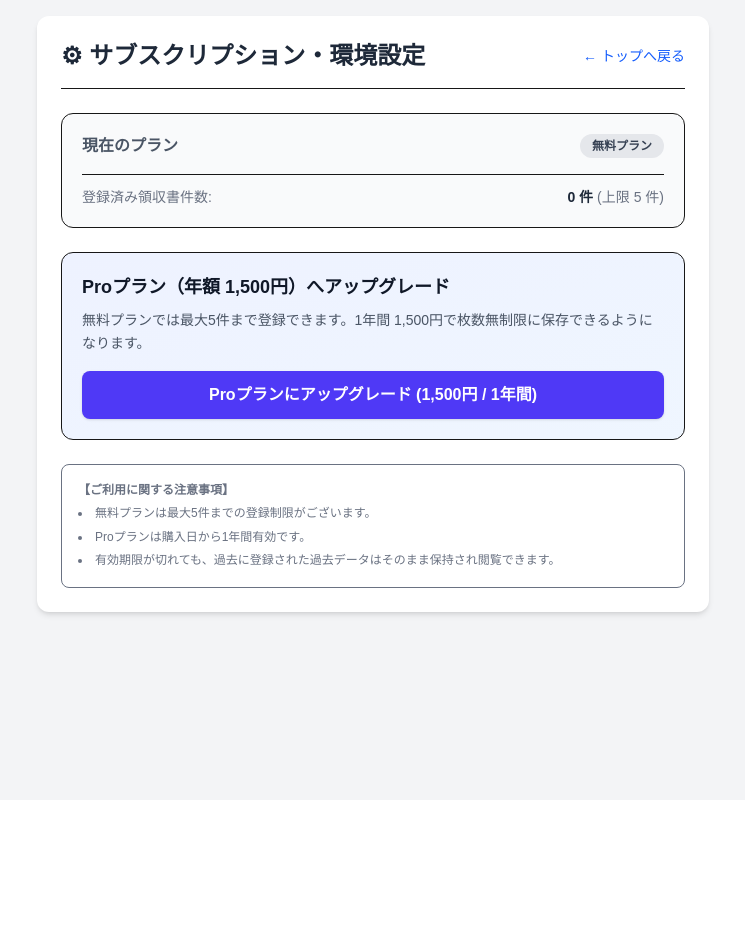
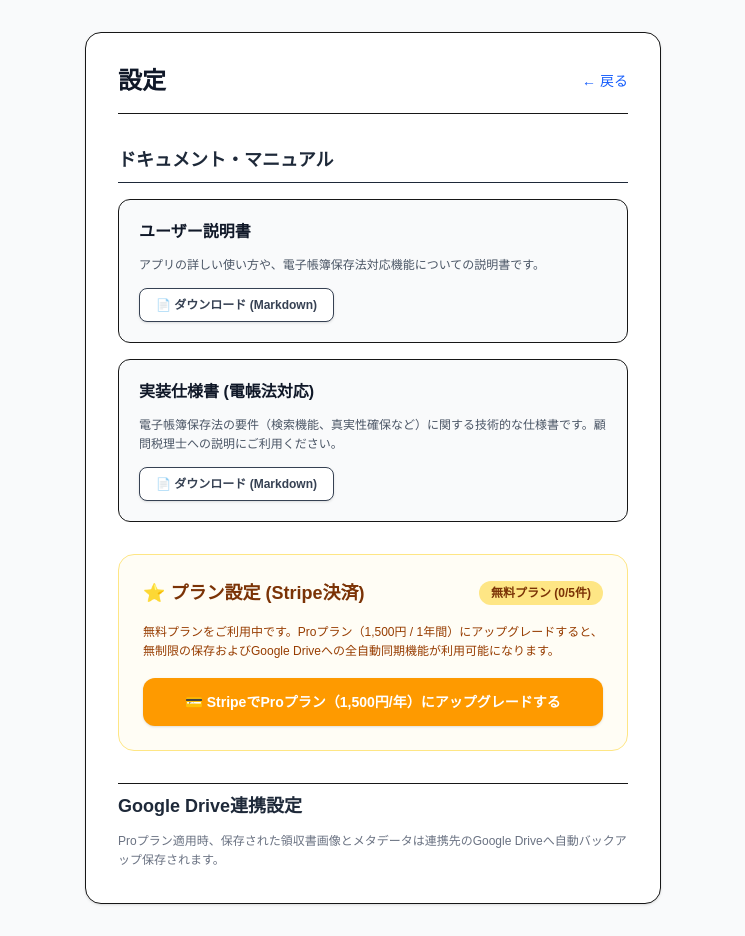
Before and after one commit to tecnocare8-dot/digitalrecieptdatebase, a Next.js app: page /settings in a window 1280 px wide. Shown: the whole page, without its empty margins (267-1012 px from the left). Before the commit the page ends 800 px from the top, so only its background shows below. Built offline with nearby package versions, Linux system fonts and the light colour scheme; no server answers; the database is empty.

Commit message:
Update settings UI to match manual/drive layout and correct pricing to 1,500 JPY/year

```diff
--- a/app/settings/page.tsx
+++ b/app/settings/page.tsx
@@ -74,123 +74,124 @@
 
   if (loading) {
     return (
-      <main className="min-h-screen bg-gray-100 p-6 flex justify-center items-center">
+      <main className="min-h-screen bg-gray-50 p-6 flex justify-center items-center">
         <div className="text-gray-600 font-medium">設定情報を読み込み中...</div>
       </main>
     );
   }
 
   return (
-    <main className="min-h-screen bg-gray-100 p-4">
-      <div className="max-w-md mx-auto bg-white rounded-xl shadow-md overflow-hidden md:max-w-2xl p-6">
-        <div className="flex justify-between items-center mb-6 border-b pb-4">
-          <h1 className="text-2xl font-bold text-gray-800">⚙ サブスクリプション・環境設定</h1>
-          <Link href="/" className="text-sm text-blue-600 hover:underline">
-            ← トップへ戻る
+    <main className="min-h-screen bg-gray-50 p-4 md:p-8">
+      <div className="max-w-xl mx-auto bg-white rounded-2xl shadow-sm border p-6 md:p-8 space-y-8">
+
+        {/* Header */}
+        <div className="flex justify-between items-center pb-4 border-b">
+          <h1 className="text-2xl font-bold text-gray-900">設定</h1>
+          <Link href="/" className="text-sm font-medium text-blue-600 hover:text-blue-800">
+            ← 戻る
           </Link>
         </div>
 
         {message && (
-          <div className="mb-6 p-4 rounded-lg bg-blue-50 text-blue-800 font-medium border border-blue-200">
+          <div className="p-4 rounded-xl bg-blue-50 text-blue-800 font-medium border border-blue-200">
             {message}
           </div>
         )}
 
         {errorMessage && (
-          <div className="mb-6 p-4 rounded-lg bg-red-50 text-red-800 font-medium border border-red-300 flex flex-col gap-1">
+          <div className="p-4 rounded-xl bg-red-50 text-red-800 font-medium border border-red-300 flex flex-col gap-1">
             <span className="font-bold text-red-900">⚠️ 決済開始エラー:</span>
             <span className="text-sm leading-relaxed">{errorMessage}</span>
           </div>
         )}
 
-        {/* Status Card */}
-        <div className="bg-gray-50 rounded-xl p-5 border mb-6">
-          <div className="flex items-center justify-between mb-4">
-            <span className="text-gray-600 font-semibold">現在のプラン</span>
+        {/* Section: Documents */}
+        <div className="space-y-4">
+          <h2 className="text-lg font-bold text-gray-800 border-b pb-2">ドキュメント・マニュアル</h2>
+
+          <div className="p-5 rounded-xl border bg-gray-50 space-y-3">
+            <h3 className="font-bold text-gray-900">ユーザー説明書</h3>
+            <p className="text-xs text-gray-600 leading-relaxed">
+              アプリの詳しい使い方や、電子帳簿保存法対応機能についての説明書です。
+            </p>
+            <a
+              href="/docs/user_manual.md"
+              download
+              className="inline-flex items-center gap-2 text-xs font-semibold px-4 py-2 bg-white border rounded-lg shadow-sm hover:bg-gray-100 text-gray-700"
+            >
+              📄 ダウンロード (Markdown)
+            </a>
+          </div>
+
+          <div className="p-5 rounded-xl border bg-gray-50 space-y-3">
+            <h3 className="font-bold text-gray-900">実装仕様書 (電帳法対応)</h3>
+            <p className="text-xs text-gray-600 leading-relaxed">
+              電子帳簿保存法の要件（検索機能、真実性確保など）に関する技術的な仕様書です。顧問税理士への説明にご利用ください。
+            </p>
+            <a
+              href="/docs/spec_manual.md"
+              download
+              className="inline-flex items-center gap-2 text-xs font-semibold px-4 py-2 bg-white border rounded-lg shadow-sm hover:bg-gray-100 text-gray-700"
+            >
+              📄 ダウンロード (Markdown)
+            </a>
+          </div>
+        </div>
+
+        {/* Section: Plan Settings */}
+        <div className="p-6 rounded-2xl border border-amber-200 bg-amber-50/50 space-y-4">
+          <div className="flex items-center justify-between">
+            <h2 className="text-lg font-bold text-amber-900 flex items-center gap-2">
+              ⭐ プラン設定 (Stripe決済)
+            </h2>
             {settings?.isPro ? (
-              <span className="bg-emerald-100 text-emerald-800 px-3 py-1 rounded-full text-xs font-bold flex items-center gap-1">
+              <span className="bg-emerald-100 text-emerald-800 text-xs px-3 py-1 rounded-full font-bold">
                 ⭐ Proプラン適用中
               </span>
             ) : settings?.isExpired ? (
-              <span className="bg-amber-100 text-amber-800 px-3 py-1 rounded-full text-xs font-bold flex items-center gap-1">
+              <span className="bg-red-100 text-red-800 text-xs px-3 py-1 rounded-full font-bold">
                 ⚠️ 有効期限切れ
               </span>
             ) : (
-              <span className="bg-gray-200 text-gray-700 px-3 py-1 rounded-full text-xs font-bold">
-                無料プラン
+              <span className="bg-amber-200 text-amber-900 text-xs px-3 py-1 rounded-full font-bold">
+                無料プラン ({settings?.receiptCount ?? 0}/5件)
               </span>
             )}
           </div>
 
-          <div className="space-y-3 text-sm border-t pt-3">
-            <div className="flex justify-between">
-              <span className="text-gray-500">登録済み領収書件数:</span>
-              <span className="font-bold text-gray-800">
-                {settings?.receiptCount ?? 0} 件
-                {!settings?.isPro && !settings?.isExpired && (
-                  <span className="text-gray-500 font-normal ml-1">
-                    (上限 {settings?.maxFreeReceipts ?? 5} 件)
-                  </span>
-                )}
-              </span>
-            </div>
+          <p className="text-xs text-amber-800 leading-relaxed">
+            {settings?.isPro
+              ? '現在Proプランをご利用中です。保存枚数無制限およびGoogle Driveへの自動保存をご利用いただけます。'
+              : settings?.isExpired
+              ? 'Proプランの有効期限（1年間）が経過したため新しい保存が制限されています。再購入（1,500円/年）いただくと再度保存が可能になります。'
+              : '無料プランをご利用中です。Proプラン（1,500円 / 1年間）にアップグレードすると、無制限の保存およびGoogle Driveへの全自動同期機能が利用可能になります。'}
+          </p>
 
-            {settings?.proExpiresAt && (
-              <div className="flex justify-between">
-                <span className="text-gray-500">Pro有効期限:</span>
-                <span className={`font-bold ${settings.isExpired ? 'text-red-600' : 'text-gray-800'}`}>
-                  {new Date(settings.proExpiresAt).toLocaleDateString('ja-JP')}
-                </span>
-              </div>
-            )}
-          </div>
-        </div>
-
-        {/* Upgrade / Renewal Action */}
-        <div className="border rounded-xl p-5 bg-gradient-to-br from-indigo-50 to-blue-50 mb-6">
-          <h2 className="text-lg font-bold text-gray-900 mb-2">
-            {settings?.isPro
-              ? 'Proプランのご利用中'
-              : settings?.isExpired
-              ? 'Proプランの有効期限が切れました'
-              : 'Proプラン（年額 1,500円）へアップグレード'}
-          </h2>
-          <p className="text-sm text-gray-600 mb-4 leading-relaxed">
-            {settings?.isPro ? (
-              '現在Proプランが適用されています。領収書の保存件数制限なしでご利用いただけます。'
-            ) : settings?.isExpired ? (
-              '登録日から1年が経過したため、新しい領収書の追加が制限されています。過去に登録したデータは引き続きそのまま閲覧・ダウンロードが可能です。新しく領収書を登録するには、再購入をお願いいたします。'
-            ) : (
-              '無料プランでは最大5件まで登録できます。1年間 1,500円で枚数無制限に保存できるようになります。'
-            )}
-          </p>
+          {settings?.proExpiresAt && (
+            <p className="text-xs font-semibold text-gray-600">
+              有効期限: {new Date(settings.proExpiresAt).toLocaleDateString('ja-JP')}
+            </p>
+          )}
 
           {(!settings?.isPro || settings?.isExpired) && (
             <button
               onClick={handleCheckout}
               disabled={checkoutLoading}
-              className="w-full py-3 px-4 bg-indigo-600 hover:bg-indigo-700 text-white font-bold rounded-lg shadow transition disabled:bg-gray-400 flex items-center justify-center gap-2"
+              className="w-full py-3.5 px-4 bg-amber-500 hover:bg-amber-600 text-white font-bold rounded-xl shadow transition disabled:bg-gray-400 flex items-center justify-center gap-2 text-sm"
             >
-              {checkoutLoading ? (
-                'Stripeへ接続中...'
-              ) : settings?.isExpired ? (
-                '再購入する (1,500円 / 1年間)'
-              ) : (
-                'Proプランにアップグレード (1,500円 / 1年間)'
-              )}
+              💳 StripeでProプラン（1,500円/年）にアップグレードする
             </button>
           )}
         </div>
 
-        {/* Note Section */}
-        <div className="text-xs text-gray-500 leading-relaxed bg-white p-4 border rounded-lg">
-          <p className="font-bold mb-1">【ご利用に関する注意事項】</p>
-          <ul className="list-disc list-inside space-y-1">
-            <li>無料プランは最大5件までの登録制限がございます。</li>
-            <li>Proプランは購入日から1年間有効です。</li>
-            <li>有効期限が切れても、過去に登録された過去データはそのまま保持され閲覧できます。</li>
-          </ul>
+        {/* Section: Google Drive */}
+        <div className="space-y-3 pt-2 border-t">
+          <h2 className="text-lg font-bold text-gray-800">Google Drive連携設定</h2>
+          <p className="text-xs text-gray-500 leading-relaxed">
+            Proプラン適用時、保存された領収書画像とメタデータは連携先のGoogle Driveへ自動バックアップ保存されます。
+          </p>
         </div>
+
       </div>
     </main>
   );
```
